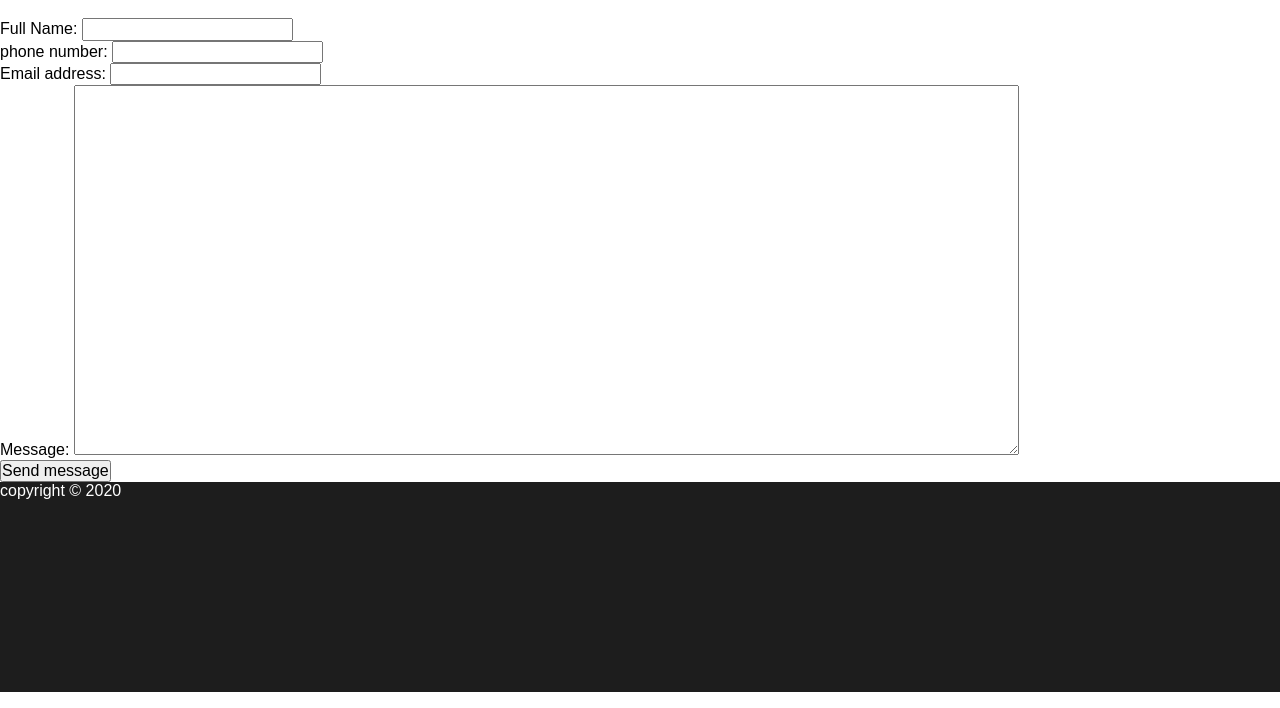
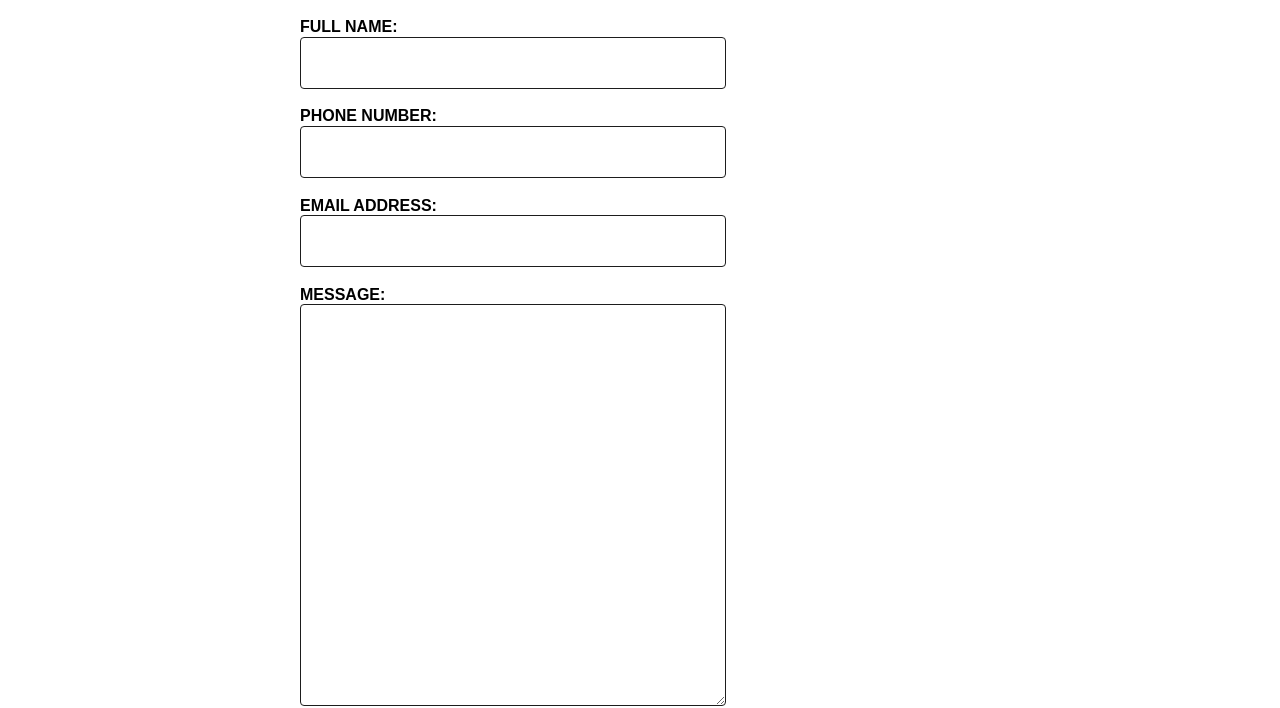
Before and after one commit to megha1925/basic-vanila-website, a plain HTML site: page contact.html in a window 1280 px wide. Shown: the part 120-828 px from the top of the page. Drawn offline with nearby package versions, Linux system fonts and the light colour scheme.

Commit message:
css changed

```diff
--- a/contact.html
+++ b/contact.html
@@ -49,29 +49,29 @@
 
    <form>
 
-       <label>Full Name:</label>
-       <input type="text">
+       <label><b>FULL NAME:</b></label>
+       <input type="text" class="form-control">
        <br>
 
-       <label>phone number:</label>
-       <input type="text">
+       <label><b>PHONE NUMBER:</b></label>
+       <input type="text" class="form-control">
        <br>
 
-       <label>Email address:</label>
-       <input type="text">
+       <label><b>EMAIL ADDRESS:</b></label>
+       <input type="text" class="form-control">
        <br>
 
-       <label>Message:</label>
-       <textarea rows="20" cols="100">
+       <label><b>MESSAGE:</b></label>
+       <textarea rows="20" cols="100" class="form-control">
        </textarea>
        <br>
 
-       <button type="submit">Send message</button>
+       <button type="submit" class="btn btn-primary">Send </button>
 
    </form>
 
     <section id="footer">
-        <p>
+        <p class="footer-txt">
             copyright &copy; 2020
         </p>
 
--- a/css/style.css
+++ b/css/style.css
@@ -126,6 +126,12 @@ div.project2{
     top: 570px;
 }
 
+div.project3{
+    margin-left: 1001px;
+    position: absolute;
+    top: 1025px;
+}
+
 a.proj-butn{
     width: 100px;
     height: 60px;
@@ -140,6 +146,55 @@ section#project2{
     margin-top: 150px;
 }
 
+section#project3{
+    margin-top: 150px;
+    margin-bottom: 150px;
+}
+/* ABOUT PAGE*/
+#about-img{
+    margin-left: 180px;
+    margin-bottom: 150px;
+    margin-top: 20px;
+}
+/* ABOUT PAGE*/
+form{
+    margin-left: 300px;
+}
+
+.form-control{
+    display: block;
+    width: 40%;
+    padding: 1rem 1rem;
+    font-size: 12pt;
+    color: #181818;
+    background-color: #fff;
+    background-clip: padding-box;
+    border: 1px solid #1d1d1d;
+    border-radius: 0.25rem;
+    transition: border-color 0.15s ease-in-out, box-shadow 0.15s ease-in-out;
+    font-family: sans-serif;
+    letter-spacing: 2px;
+}
+
+.btn-primary{
+    color: #181818;
+    font-size: 11px;
+    letter-spacing: 2px;
+    font-family: "Open Sans",sans-serif;
+    text-align: center;
+    border: 1px solid #181818;
+    text-transform: uppercase;
+    background: 0 , 0 ;
+    padding: 8px 10px;
+    margin-right: 800px;
+    margin-bottom: 50px ;
+
+}
+.btn-primary:hover{
+    background-color: #181818;
+    color: #696969;
+}
+
 .okie{
     margin-top: 80px;
 }
@@ -148,15 +203,16 @@ section#project2{
 
 #footer{
 
+    text-align: center;
     width: 100%;
-    height: 210px;
+    height: 120px;
     background-color:  #1d1d1d;
     color: #fff;
 }
 
-p.footer-txt{
-    line-height: 7;
-    text-align: center;
-    font-size: 30px;
+.footer-txt{
+    margin: auto;
+    padding: 40px;
+    font-size: 20px;
     letter-spacing: 4px;
 }
```
Also changed, not shown: about.html (+14 -21 lines), portfolio.html (+1 -2 lines).
